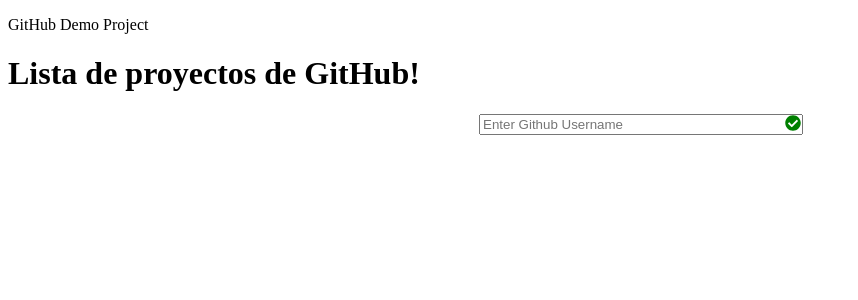
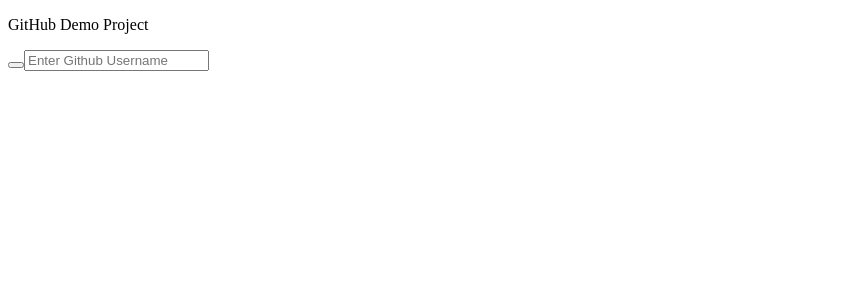
Before and after one commit to renanz/GitList, a React app: page / in a window 1280 px wide. Shown: the top 300 px of the page, without its empty margins (0-858 px from the left). Built offline with nearby package versions, Linux system fonts and the light colour scheme; the HTML template or start-up script is replaced by a standard one.

Commit message:
Added provided search component

```diff
--- a/src/App.js
+++ b/src/App.js
@@ -1,16 +1,16 @@
 import React from 'react';
 import ReactDOM from 'react-dom';
+import Search from './Search.js';
 import Header from './Header.js';
-import Search from './Search.js';
+import { BrowserRouter, Route } from 'react-router-dom';
 
 const App = () => {
   return (
     <div>
       <Header />
-      <div className="container">
-        <h1>Lista de proyectos de GitHub!</h1>
-      </div>
-      <Search />
+      <BrowserRouter>
+        <Route exact path="/" component={Search} />
+      </BrowserRouter>
     </div>
   );
 };
--- a/src/Search.js
+++ b/src/Search.js
@@ -1,15 +1,42 @@
+// import React from 'react';
+// import { library } from '@fortawesome/fontawesome-svg-core'
+// import { FontAwesomeIcon } from '@fortawesome/react-fontawesome'
+// import { faCheckCircle } from '@fortawesome/free-solid-svg-icons'
+
+// library.add(faCheckCircle)
+
+// const Search = () => {
+//   return (
+//     <div className="search" align="center">
+//       <input type="email" className="form-control" aria-describedby="emailHelp" placeholder="Enter Github Username" style={{width: '25%'}}></input>
+//       <FontAwesomeIcon icon="check-circle" color="green" style={{marginLeft: -18}}/>
+//     </div>
+//   );
+// };
+
+// export default Search;
+
 import React from 'react';
-import { library } from '@fortawesome/fontawesome-svg-core'
-import { FontAwesomeIcon } from '@fortawesome/react-fontawesome'
-import { faCheckCircle } from '@fortawesome/free-solid-svg-icons'
-
-library.add(faCheckCircle)
 
 const Search = () => {
   return (
-    <div className="search" align="center">
-      <input type="email" className="form-control" aria-describedby="emailHelp" placeholder="Enter Github Username" style={{width: '25%'}}></input>
-      <FontAwesomeIcon icon="check-circle" color="green" style={{marginLeft: -18}}/>
+    <div>
+
+      <div className="container">
+        <section className="search six offset-by-three columns">
+          <form>
+            <button type="submit">
+              <span className="fa fa-check-circle fa-3x" />
+            </button>
+            <input
+              className="u-full-width"
+              type="text"
+              name="username"
+              placeholder="Enter Github Username"
+            />
+          </form>
+        </section>
+      </div>
     </div>
   );
 };
```
Also changed, not shown: 1 other file (tests, documents, lock files or other folders).
